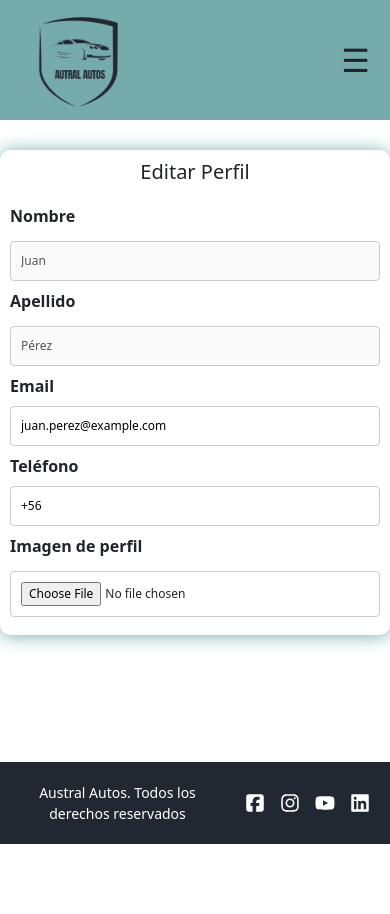
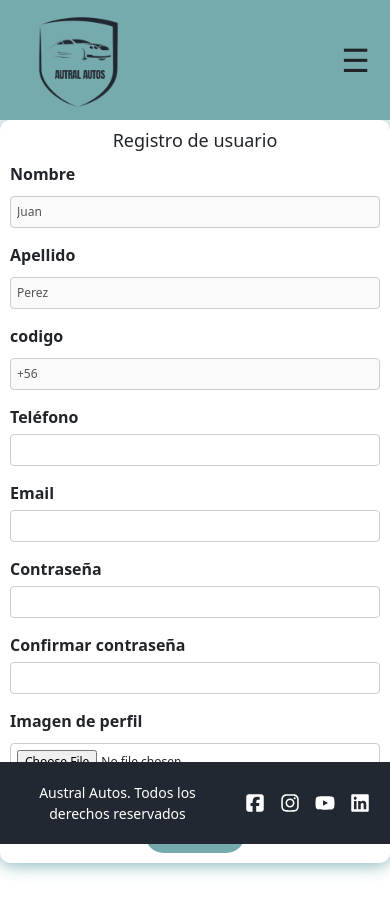
Before and after one commit to jhonnyquevedo/prueba_proyecto, a React (Vite) app in the folder frontend/: page /editar-perfil in a window 390 px wide. Shown: the top 914 px of the page. Before the commit the page ends 844 px from the top, so only its background shows below. Built offline with nearby package versions, Linux system fonts and the light colour scheme.

Commit message:
modificaciones en vistas EditarPerfil y Registro

```diff
--- a/frontend/src/views/EditarPerfil/EditarPerfil.css
+++ b/frontend/src/views/EditarPerfil/EditarPerfil.css
@@ -1,4 +1,4 @@
-.contenedor-editar-perfil {
+.contenedor-editar-perfil{
     max-width: 600px;
     margin: 20px auto;
     padding: 20px;
@@ -8,38 +8,40 @@
     box-shadow: 0 1px 18px #76ABAE;
   }
 
-.contenedor-editar-perfil h1 {
+  .titulo-editar-perfil {
     font-size: 24px;
     text-align: center;
     margin-bottom: 20px;
   }
 
-.botones{
+  .boton-editar-perfil{
     display: flex;
     justify-content: center;
     align-items: center;
   }
 
 
-form {
+  .formulario-editar-perfil {
     display: flex;
     flex-direction: column;
     width: 100%;
   }
 
-.campo {
+  .campo-editar {
     margin-bottom: 15px;
     width: 100%;
   }
 
-label {
-  font-weight: bold;
+ .label-editar {
+    margin-bottom: 5px;
   }
 
-input[type="text"],
-input[type="email"],
-input[type="tel"],
-input[type="file"] {
+  .input-editar[type="text"],
+  .input-editar[type="email"],
+  .input-editar[type="tel"],
+  .input-editar[type="file"],
+  .input-editar[type="password"]
+  {
     width: 100%;
     padding: 10px;
     border: 1px solid #ccc;
@@ -47,7 +49,7 @@ input[type="file"] {
     font-size: 16px;
   }
 
-.imagen-perfil {
+  .imagen-editar {
     max-width: 100%;
     margin-top: 10px;
     border-radius: 4px;
@@ -55,81 +57,88 @@ input[type="file"] {
     height: 200px;
   }
 
-.boton-guardar {
+  .boton-guardar-editar {
     background-color: #76ABAE;
     color: #fff;
     border: none;
     padding: 12px 20px;
     font-size: 18px;
-  border-radius: 15px;
+    border-radius: 30px;
     cursor: pointer;
     transition: background-color 0.3s;
     width: 150px;
     margin-top: 20px;
   }
 
-.boton-guardar:hover {
+  .boton-guardar-editar :hover {
     background-color: #31363F;
   }
 
-
+.error{
+  font-size: 20px;
+  color: red;
+}
 
 @media (max-width: 768px) {
   .contenedor-editar-perfil {
+    margin: 10px auto;
     padding: 15px;
+    margin-top: 30px;
   }
 
-  .contenedor-editar-perfil h1 {
-      font-size: 22px;
+  .titulo-editar-perfil {
+    font-size: 20px;
+    margin-bottom: 15px;
   }
 
-  .campo {
-      margin-bottom: 10px;
+  .boton-guardar-editar {
+    padding: 10px 15px;
+    font-size: 16px;
+    width: 130px;
   }
 
-  input[type="text"],
-  input[type="email"],
-  input[type="tel"],
-  input[type="file"] {
+  .input-editar[type="text"],
+  .input-editar[type="email"],
+  .input-editar[type="tel"],
+  .input-editar[type="file"],
+  .input-editar[type="password"] {
+    padding: 8px;
     font-size: 14px;
   }
 
-  .imagen-perfil {
-      height: 150px;
-  }
-
-  .boton-guardar {
+  .error {
     font-size: 16px;
-      padding: 10px 15px;
   }
 }
 
 @media (max-width: 480px) {
   .contenedor-editar-perfil {
+    margin: 5px auto;
     padding: 10px;
+    margin-top: 20px;
   }
 
-  .contenedor-editar-perfil h1 {
-      font-size: 20px;
+  .titulo-editar-perfil {
+    font-size: 18px;
+    margin-bottom: 10px;
   }
 
-  .campo {
-      margin-bottom: 8px;
+  .boton-guardar-editar {
+    padding: 8px 10px;
+    font-size: 14px;
+    width: 100px;
   }
 
-  input[type="text"],
-  input[type="email"],
-  input[type="tel"],
-  input[type="file"] {
+  .input-editar[type="text"],
+  .input-editar[type="email"],
+  .input-editar[type="tel"],
+  .input-editar[type="file"],
+  .input-editar[type="password"] {
+    padding: 6px;
     font-size: 12px;
   }
 
-  .imagen-perfil {
-      height: 120px;
-  }
-
-  .boton-guardar {
+  .error {
     font-size: 14px;
-      padding: 8px 12px;
   }
 }
--- a/frontend/src/views/EditarPerfil/EditarPerfil.jsx
+++ b/frontend/src/views/EditarPerfil/EditarPerfil.jsx
@@ -1,109 +1,211 @@
-import React, { useState } from 'react';
-import './EditarPerfil.css';
+import './EditarPerfil.css'
+import { useState } from 'react'
 
 function EditarPerfil() {
 
-  // aqui debemos hacer la logica de recibir el token con estos datos, validarlo, y es o que tenemos que setear en el estado de usuario
-  const [usuario, setUsuario] = useState({
+  //Expresión regular para validar que el campo de email contenga el formato adecuado
+  const regexParaEmail = /^\w+([\.-]?\w+)*@\w+([\.-]?\w+)*(\.\w{2,3})+$/
+
+  //Expresión regular para validar el campo de contraseña solicita un mínimo de 8 caracteres y un máximo de 15 , al menos una letra minúscula, al menos una letra mayúscula, al menos 1 dígito (número), al menos 1 caracter especial, que no existan espacios en blanco y al menos 1 símbolo para más seguridad fuente https://es.stackoverflow.com/questions/4300/expresiones-regulares-para-contrase%C3%B1a-en-base-a-una-politica.
+  const regexPas = /^(?=.*[a-z])(?=.*[A-Z])(?=.*\d)(?=.*[$@$!%*?&.-])[A-Za-z\d$@$!%*?&.-]{8,15}$/;
+
+  const [error, setError] = useState("")
+  const [succes, setSucces] = useState("")
+
+  //falta hacer las validaciones con regex para email y contraseña
+  const [nuevoUsuario, setNuevoUsuario] = useState({
     nombre: 'Juan',
-    apellido: 'Pérez',
-    email: 'juan.perez@example.com',
-    telefono: '+56 ',
-    foto: null
-  });
+    apellido: 'Perez',
+    telefono: '',
+    email: '',
+    imagen: null,
+    contraseña: '',
+    confirmarContraseña: ''
+  })
+
+
+
+
 
   const handleChange = (event) => {
     const { name, value } = event.target;
+
     if (name === 'telefono') {
-      if (value.startsWith('+56 ')) {
-        if (value.length <= 13) {
-          setUsuario({ ...usuario, telefono: value });
+      if (value.startsWith('')) {
+        if (value.length <= 9) {
+          setNuevoUsuario({ ...nuevoUsuario, telefono: value });
         }
-      } else if (value.startsWith('+56')) {
-        setUsuario({ ...usuario, telefono: '+56 ' });
+      } else if (value.startsWith('')) {
+        setNuevoUsuario({ ...nuevoUsuario, telefono: '' });
       }
     } else {
-      setUsuario({ ...usuario, [name]: value });
+      setNuevoUsuario({ ...nuevoUsuario, [name]: value });
     }
   };
 
+
+
+
+
   const handleImageChange = (event) => {
     const file = event.target.files[0];
-    setUsuario({ ...usuario, foto: URL.createObjectURL(file) });
+    setNuevoUsuario({ ...nuevoUsuario, imagen: URL.createObjectURL(file) });
   };
 
-  const handleGuardar = (event) => {
+  const handleSubmit = (event) => {
     event.preventDefault();
-    // Aquí pondremos el codigo para guardar los cambios
-    console.log('Guardar cambios:', usuario);
-    alert('Los cambios han sido guardados exitosamente.');
-  };
+
+    //Se elimina el mensaje de succes
+    setSucces("")
+
+    // Se validan los input
+    if (nuevoUsuario.nombre === "") {
+      setError("Ingrese su nombre")
+      return
+    } if (nuevoUsuario.apellido === "") {
+      setError("Ingrese su apellido")
+      return
+    } if (nuevoUsuario.telefono === "") {
+      setError("Ingrese su numero")
+      return
+    } if (nuevoUsuario.email === "") {
+      setError("Ingrese su email")
+      return
+    } if (!regexParaEmail.test(nuevoUsuario.email)) {
+      setError("Ingrese un email válido")
+      return
+    } if (nuevoUsuario.contraseña === "") {
+      setError("Ingrese su contraseña")
+      return
+    } if (!regexPas.test(nuevoUsuario.contraseña)) {
+      setError("Ingrese un mínimo de 8 caracteres y un máximo de 15 , al menos una letra minúscula, al menos una letra mayúscula, al menos 1 dígito (número), al menos 1 caracter especial, que no existan espacios en blanco.")
+      return
+    } if (nuevoUsuario.contraseña !== nuevoUsuario.confirmarContraseña) {
+      setError("Las contraseñas no coinciden")
+      return
+    }
+    //Se elimina el mensaje de error
+    setError("")
+    setSucces("Registro exitoso")
+
+    console.log('Datos del nuevo usuario:', nuevoUsuario);
+  }
+
+
 
   return (
     <div className="contenedor-editar-perfil">
-      <h1>Editar Perfil</h1>
-      <form className='formularioo' onSubmit={handleGuardar}>
-        <div className="campo">
-          <label>Nombre</label>
-          <input // el nombre y el apellido no se pueden cambiar una vez ingresado el usuario, solo debemos dejar habilitado el cambio para telefono, email y foto
+      <h1 className="titulo-editar-perfil">Registro de usuario</h1>
+      <form className='formulario-editar-perfil' onSubmit={handleSubmit}>
+        <div className="campo-editar">
+          <label className='label-editar'>Nombre</label>
+          <input className='input-editar'
             type="text"
             name="nombre"
-            value={usuario.nombre}
+            value={nuevoUsuario.nombre}
             onChange={handleChange}
-            required
+            disabled
+
+          />
+        </div>
+        <div className="campo-editar">
+          <label className='label-editar'>Apellido</label>
+          <input className='input-editar'
+            type="text"
+            name="apellido"
+            value={nuevoUsuario.apellido}
+            onChange={handleChange}
+            disabled
+
+          />
+        </div>
+
+        <div className="campo-editar">
+          <label className='label-editar'>codigo</label>
+          <input className='input-editar'
+            name="codigo"
+            type='text'
+            value="+56"
+            onChange={handleChange}
             disabled
           />
         </div>
-        <div className="campo">
-          <label>Apellido</label>
-          <input
-            type="text"
-            name="apellido"
-            value={usuario.apellido}
+
+        <div className="campo-editar">
+          <label className='label-editar'>Teléfono</label>
+          <input className='input-editar'
+            type="tel"
+            name="telefono"
+            value={nuevoUsuario.telefono}
             onChange={handleChange}
-            required
-            disabled
+            title="Debe tener 9 dígitos"
+            pattern="[0-9]{9}"
+
           />
         </div>
-        <div className="campo">
-          <label>Email</label>
-          <input
+        <div className="campo-editar">
+          <label className='label-editar'>Email</label>
+          <input className='input-editar'
             type="email"
             name="email"
-            value={usuario.email}
+            value={nuevoUsuario.email}
             onChange={handleChange}
-            required
+
           />
         </div>
-        <div className="campo">
-          <label>Teléfono</label>
-          <input
-            type="tel"
-            name="telefono"
-            value={usuario.telefono}
+
+        <div className='campo-editar'>
+          <label className='label-editar'> Contraseña</label>
+          <input className='input-editar'
+            type="password"
+            name='contraseña'
+            value={nuevoUsuario.contraseña}
             onChange={handleChange}
-            pattern="^\+56\s\d{9}$"
-            title="Debe empezar con +56 seguido de 9 dígitos"
-            required
+
           />
+
+
         </div>
-        <div className="campo">
-          <label>Imagen de perfil</label>
-          <input
+
+        <div className='campo-editar'>
+          <label className='label-editar'>Confirmar contraseña</label>
+          <input className='input-editar'
+            type="password"
+            name='confirmarContraseña'
+            value={nuevoUsuario.confirmarContraseña}
+            onChange={handleChange}
+
+          />
+
+        </div>
+
+        <div className="campo-editar">
+          <label className='label-editar'>Imagen de perfil</label>
+          <input className='input-editar'
             type="file"
             accept="image/*"
             onChange={handleImageChange}
           />
-          {usuario.foto && <img src={usuario.foto} alt="Imagen de perfil" className="imagen-perfil" />}
+          {nuevoUsuario.foto && <img src={nuevoUsuario.foto} alt="Imagen de perfil" className="imagen-editar" />}
         </div>
-        <div className="botones">
-        <button type="submit" className="boton-guardar">
-          Guardar
-        </button>
+        <div className="boton-editar-perfil">
+          <button className="boton-guardar-editar"
+            type="submit"> Registrarse
+          </button>
         </div>
+        <div className='mensajeEditar'>
+          {error.length > 0 && <h3 className="error">{error}</h3>}
+          {succes.length > 0 && <h3 className="succes">{succes}</h3>}
+        </div>
+
+
+
       </form>
     </div>
-  );
+  )
+
+
+
 }
 
 export default EditarPerfil;
--- a/frontend/src/views/Registro/Registro.jsx
+++ b/frontend/src/views/Registro/Registro.jsx
@@ -16,7 +16,7 @@ function Registro() {
   const [nuevoUsuario, setNuevoUsuario] = useState({
     nombre: '',
     apellido: '',
-    telefono: '+56',
+    telefono: '',
     email: '',
     imagen: null,
     contraseña: '',
@@ -37,12 +37,12 @@ function Registro() {
     }
 
     if (name === 'telefono') {
-      if (value.startsWith('+56 ')) {
-        if (value.length <= 13) {
+      if (value.startsWith('')) {
+        if (value.length <= 9) {
           setNuevoUsuario({ ...nuevoUsuario, telefono: value });
         }
-      } else if (value.startsWith('+56')) {
-        setNuevoUsuario({ ...nuevoUsuario, telefono: '+56 ' });
+      } else if (value.startsWith('')) {
+        setNuevoUsuario({ ...nuevoUsuario, telefono: '' });
       }
     } else {
       setNuevoUsuario({ ...nuevoUsuario, [name]: value });
@@ -124,13 +124,25 @@ function Registro() {
           />
         </div>
         <div className="campo-registro">
+          <label className='label-registro'>codigo</label>
+          <input className='input-registro'
+            name="codigo"
+            type='text'
+            value="+56"
+            onChange={handleChange}
+            disabled
+          />
+        </div>
+
+        <div className="campo-registro">
           <label className='label-registro'>Teléfono</label>
           <input className='input-registro'
             type="tel"
             name="telefono"
             value={nuevoUsuario.telefono}
             onChange={handleChange}
-            title="Debe empezar con +56 seguido de 9 dígitos"
+            title="Debe tener 9 dígitos"
+            pattern="[0-9]{9}"
 
           />
         </div>
@@ -144,6 +156,8 @@ function Registro() {
 
           />
         </div>
+
+
 
         <div className='campo-registro'>
           <label className='label-registro'> Contraseña</label>
@@ -180,8 +194,8 @@ function Registro() {
           {nuevoUsuario.foto && <img src={nuevoUsuario.foto} alt="Imagen de perfil" className="imagen-registro" />}
         </div>
         <div className="boton-registro">
-          <button  className="boton-guardar-registro"
-           type="submit"> Registrarse
+          <button className="boton-guardar-registro"
+            type="submit"> Registrarse
           </button>
         </div>
         <div className='mensajeRegistro'>
```
Also changed, not shown: frontend/src/views/Registro/Registro.css (+1 -65 lines). Lines whose indentation alone changed are shown as unchanged.
